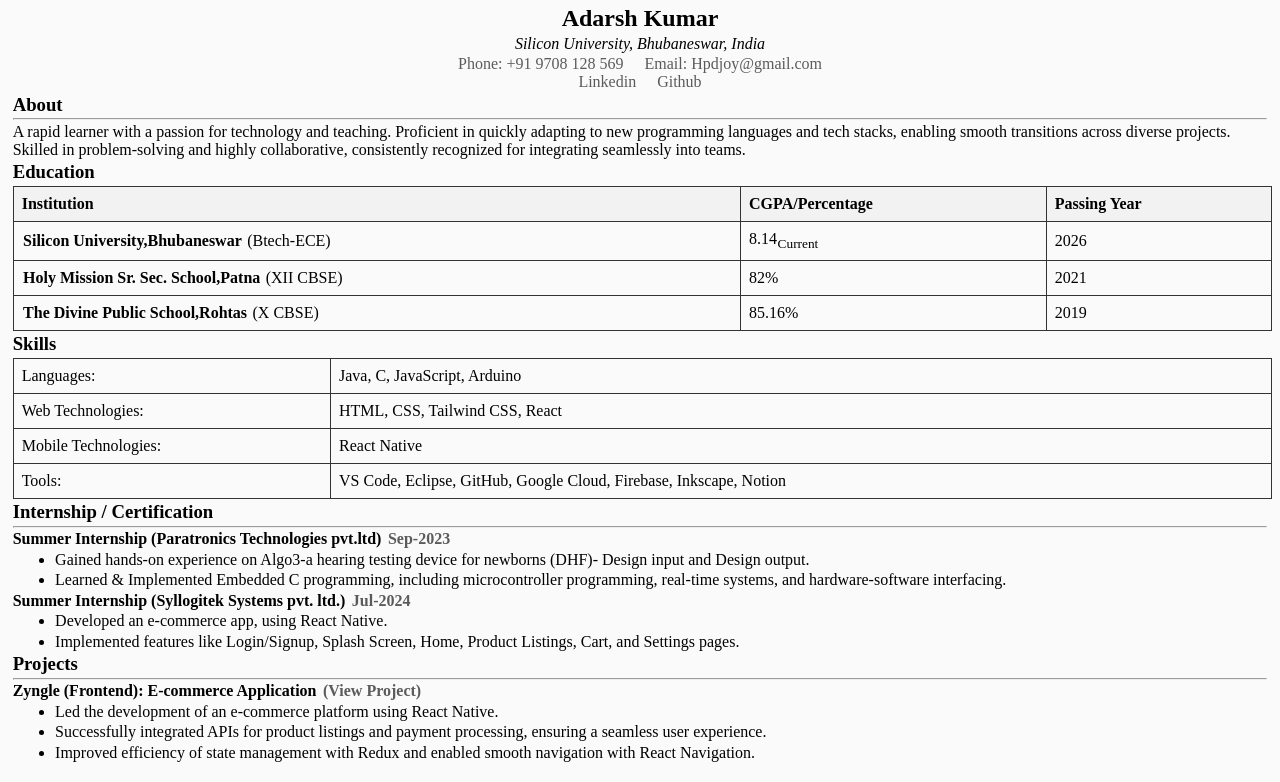
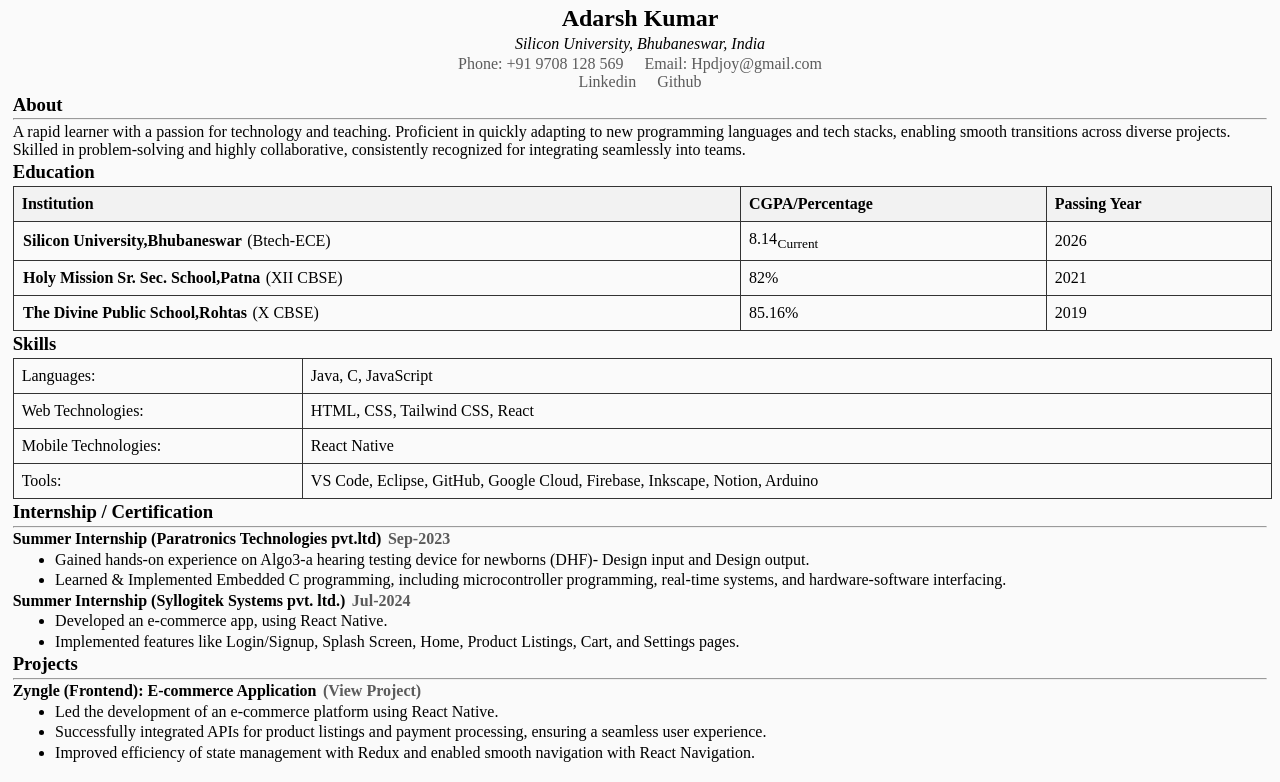
Before and after one commit to Hpdjoy/my-resume, a plain HTML site: page index.html in a window 1280 px wide. Shown: the top 782 px of the page. Drawn offline with Linux system fonts and the light colour scheme.

Commit message:
Updated something

```diff
--- a/index.html
+++ b/index.html
@@ -77,7 +77,7 @@
       <table>
         <tr>
           <td>Languages:</td>
-          <td>Java, C, JavaScript, Arduino</td>
+          <td>Java, C, JavaScript</td>
         </tr>
         <tr>
           <td>Web Technologies:</td>
@@ -90,7 +90,7 @@
         <tr>
           <td>Tools:</td>
           <td>
-            VS Code, Eclipse, GitHub, Google Cloud, Firebase, Inkscape, Notion
+            VS Code, Eclipse, GitHub, Google Cloud, Firebase, Inkscape, Notion, Arduino
           </td>
         </tr>
 
```
Also changed, not shown: 1 other file.
